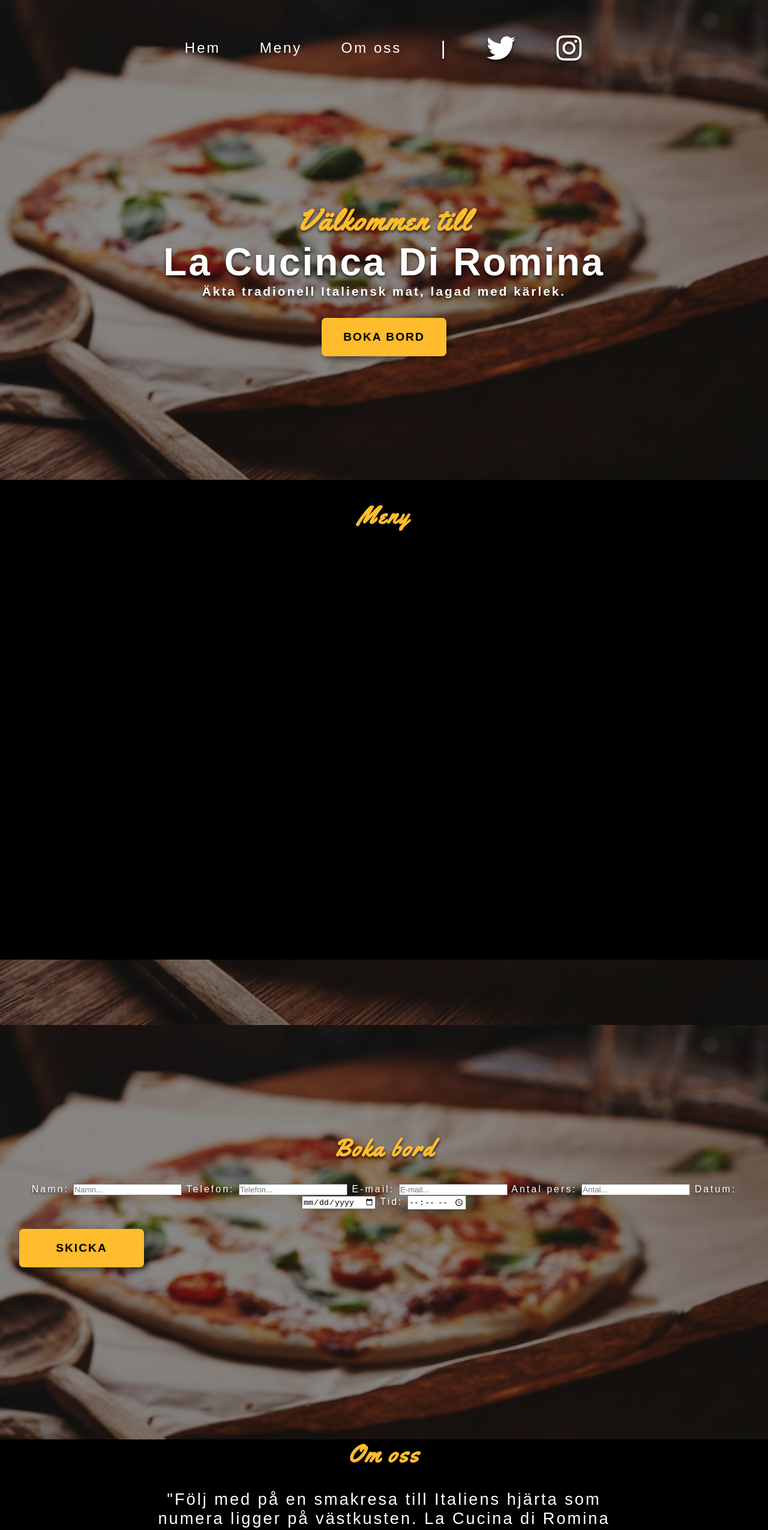
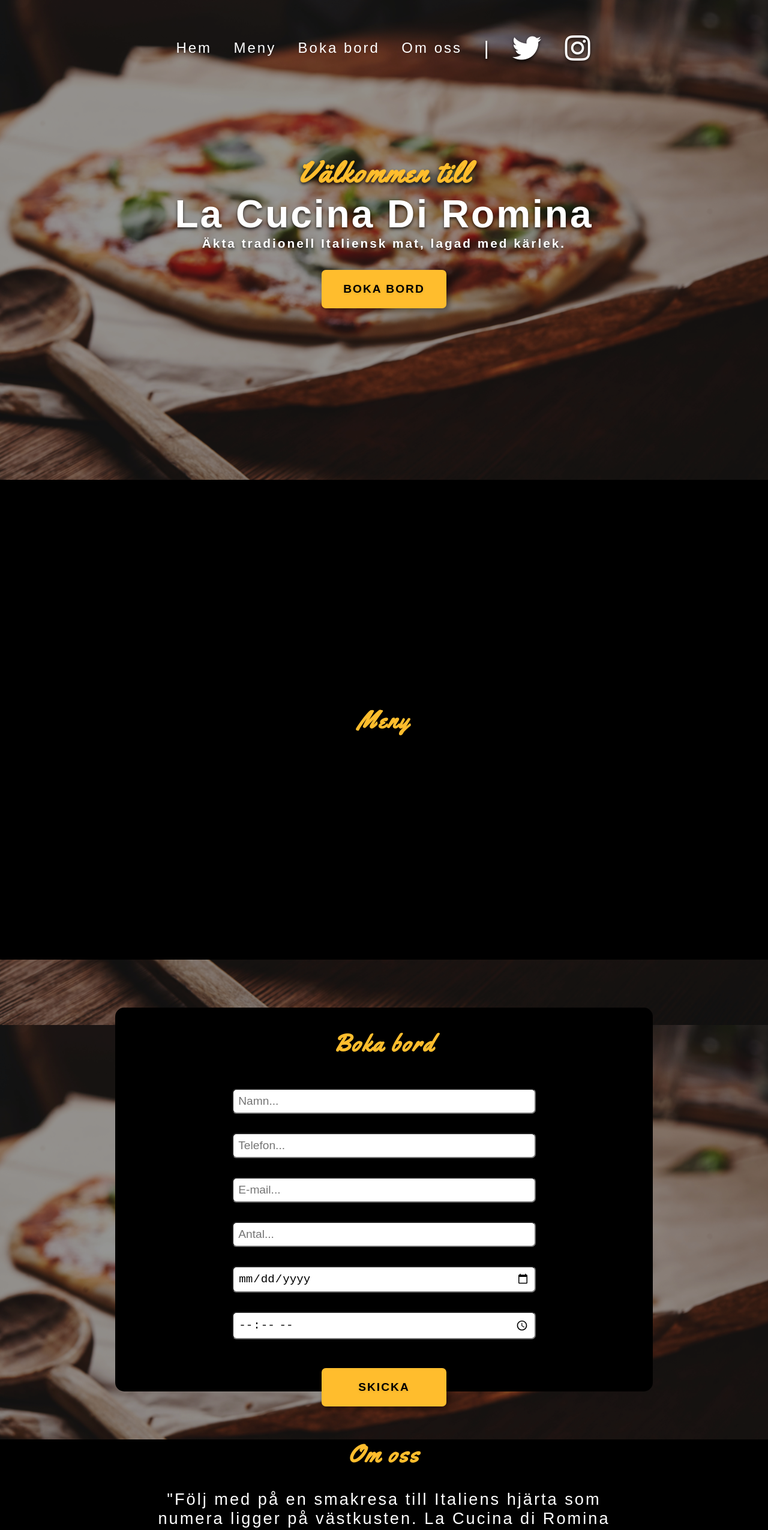
Before and after one commit to HampusJohnOlausson/Italian-resturant, a plain HTML site: page index.html in a window 1280 px wide. Shown: the top 2551 px of the page at 60% size. Drawn offline with Linux system fonts and the light colour scheme.

Commit message:
Added some changes in the sections and added smooth scroll

```diff
--- a/dist/css/css/sass/_front.scss
+++ b/dist/css/css/sass/_front.scss
@@ -1,14 +1,11 @@
 .first-section {
 
-      background: rgba(0, 0, 0, 0.45);
-      height: 80vh;
+      height: 100vh;
       display: flex;
-      flex-direction: column;
-      align-items: center;
-      justify-content: center;
-      text-align: center;
+      background: rgba(0, 0, 0, 0.4);
 
       .welcome {
+        text-align: center;
         width: 100%;
         color: $primary;
         font-size: 3rem;
@@ -17,11 +14,13 @@
       }
 
       .hero-text {
+        text-align: center;
         width: 100%;
         font-size: 4rem;
         animation: rightSlide 2.5s ease;
       }
       .under-text {
+        text-align: center;
         width: 100%;
         font-size: 1.3rem;
         animation: rightSlide 3s ease;
--- a/dist/css/css/sass/_meny.scss
+++ b/dist/css/css/sass/_meny.scss
@@ -4,5 +4,4 @@
     text-align: center;
 
 
-
 }
--- a/dist/css/css/sass/_reservation.scss
+++ b/dist/css/css/sass/_reservation.scss
@@ -1,42 +1,28 @@
 .reservation-section{
-    display: flex;
-    flex-direction: column;
-    justify-content: center;
-    align-items: center;
-    text-align: center;
-      min-height: 100vh;
-      background-image: url(/Images/vino.jpg);
-      background-attachment: fixed;
-      background-size: cover;
-      background: rgba(0, 0, 0, 0.45);
+      text-align: center;
+      height: 100vh;
+      background: rgba(0, 0, 0, 0.4);
 
-   .form-container {
+      .reservationContainer {
+          background-color: $black;
+          border-radius: 15px;
+          width: 70%;
+          height: 80vh;
 
-       height: 75vh;
+          margin: auto;
+
+  .form {
+
        width: 60%;
        margin: auto;
-       display: flex;
-       flex-direction: column;
-       justify-content: center;
-       align-items: center;
-       border: 3px solid $primary;
-       border-radius: 7px;
+       font-size: 1.2rem;
 
-       form {
-           display: flex;
-           flex-direction: column;
-           font-size: 1.2rem;
-           width: 60%;
-
-           label {
-               margin: 0.5rem 0rem 0.5rem;
-           }
            input{
+            margin: 1rem;
             border-radius: 7px;
             padding: 0.5rem;
             font-size: 1.2rem;
             outline: none;
-            border: 2px solid $accent;
         }
        }
     }
--- a/dist/css/css/sass/style.scss
+++ b/dist/css/css/sass/style.scss
@@ -4,8 +4,10 @@
   box-sizing: border-box;
 }
 body {
+  background: rgba(0, 0, 0, 0.4);
   font-family: "Josefin Sans", sans-serif;
 }
+
 
 /* Colors */
 
@@ -24,6 +26,22 @@ $black: #000000;
 
 /*Flex classes*/
 
+.flex-column-center-align{
+  display: flex;
+  flex-direction: column;
+  align-items: center;
+  justify-content: center;
+}
+.flex-column-center{
+  display: flex;
+  flex-direction: column;
+  justify-content: center;
+}
+.flex-column{
+  display: flex;
+  flex-direction: column;
+}
+
 /* Reusable classes */
 
 h2{
@@ -38,26 +56,29 @@ h2{
 
 
 .wrapper {
-    background-image: url(/Images/pizza.jpg);
-    background-attachment: fixed;
-    background-size: cover;
     min-height: 100vh;
     width: 100%;
     overflow: hidden;
-    scroll-behavior: smooth;
     color: $accent;
     letter-spacing: 3px;
+    background-image: url(/Images/pizza.jpg);
+    background-size: cover;
+    background-attachment: fixed;
     box-shadow: 4px 4px 10px 1px rgba(0, 0, 0, 0.6);
     text-shadow: 0 3px 5px rgba(0, 0, 0, 0.7);
 
 .header {
+  position: fixed;
+  top: 0;
+  left: 0;
+  right: 0;
   width: 100%;
   display: flex;
   justify-content: center;
   align-items: center;
   padding: 2rem;
   height: 20vh;
-  background: rgba(0, 0, 0, 0.45);
+
 
   .nav-list {
     width: 60%;
--- a/dist/css/style.css
+++ b/dist/css/style.css
@@ -6,6 +6,7 @@
 }
 
 body {
+  background: rgba(0, 0, 0, 0.4);
   font-family: "Josefin Sans", sans-serif;
 }
 
@@ -15,42 +16,10 @@ body {
   height: 100vh;
   background-color: #000000;
   text-align: center;
-  display: -webkit-box;
-  display: -ms-flexbox;
-  display: flex;
-  -webkit-box-orient: vertical;
-  -webkit-box-direction: normal;
-      -ms-flex-direction: column;
-          flex-direction: column;
-  -webkit-box-align: center;
-      -ms-flex-align: center;
-          align-items: center;
-  -webkit-box-pack: center;
-      -ms-flex-pack: center;
-          justify-content: center;
 }
 
 .contact-section .info-container {
-  display: -webkit-box;
-  display: -ms-flexbox;
-  display: flex;
-  -webkit-box-orient: vertical;
-  -webkit-box-direction: normal;
-      -ms-flex-direction: column;
-          flex-direction: column;
-  -webkit-box-pack: center;
-      -ms-flex-pack: center;
-          justify-content: center;
   width: 60%;
-}
-
-.contact-section .info-container .info-h2 {
-  font-size: 3rem;
-  text-align: center;
-  font-family: "Yellowtail", cursive;
-  color: #ffbd2d;
-  -webkit-animation: leftSlide 1.5s ease;
-          animation: leftSlide 1.5s ease;
 }
 
 .contact-section .info-container .info-text {
@@ -155,25 +124,15 @@ body {
 }
 
 .first-section {
-  background: rgba(0, 0, 0, 0.45);
-  height: 80vh;
+  height: 100vh;
   display: -webkit-box;
   display: -ms-flexbox;
   display: flex;
-  -webkit-box-orient: vertical;
-  -webkit-box-direction: normal;
-      -ms-flex-direction: column;
-          flex-direction: column;
-  -webkit-box-align: center;
-      -ms-flex-align: center;
-          align-items: center;
-  -webkit-box-pack: center;
-      -ms-flex-pack: center;
-          justify-content: center;
-  text-align: center;
+  background: rgba(0, 0, 0, 0.4);
 }
 
 .first-section .welcome {
+  text-align: center;
   width: 100%;
   color: #ffbd2d;
   font-size: 3rem;
@@ -183,6 +142,7 @@ body {
 }
 
 .first-section .hero-text {
+  text-align: center;
   width: 100%;
   font-size: 4rem;
   -webkit-animation: rightSlide 2.5s ease;
@@ -190,6 +150,7 @@ body {
 }
 
 .first-section .under-text {
+  text-align: center;
   width: 100%;
   font-size: 1.3rem;
   -webkit-animation: rightSlide 3s ease;
@@ -197,70 +158,31 @@ body {
 }
 
 .reservation-section {
-  display: -webkit-box;
-  display: -ms-flexbox;
-  display: flex;
-  -webkit-box-orient: vertical;
-  -webkit-box-direction: normal;
-      -ms-flex-direction: column;
-          flex-direction: column;
-  -webkit-box-pack: center;
-      -ms-flex-pack: center;
-          justify-content: center;
-  -webkit-box-align: center;
-      -ms-flex-align: center;
-          align-items: center;
   text-align: center;
-  min-height: 100vh;
-  background-image: url(/Images/vino.jpg);
-  background-attachment: fixed;
-  background-size: cover;
-  background: rgba(0, 0, 0, 0.45);
+  height: 100vh;
+  background: rgba(0, 0, 0, 0.4);
 }
 
-.reservation-section .form-container {
-  height: 75vh;
+.reservation-section .reservationContainer {
+  background-color: #000000;
+  border-radius: 15px;
+  width: 70%;
+  height: 80vh;
+  margin: auto;
+}
+
+.reservation-section .reservationContainer .form {
   width: 60%;
   margin: auto;
-  display: -webkit-box;
-  display: -ms-flexbox;
-  display: flex;
-  -webkit-box-orient: vertical;
-  -webkit-box-direction: normal;
-      -ms-flex-direction: column;
-          flex-direction: column;
-  -webkit-box-pack: center;
-      -ms-flex-pack: center;
-          justify-content: center;
-  -webkit-box-align: center;
-      -ms-flex-align: center;
-          align-items: center;
-  border: 3px solid #ffbd2d;
-  border-radius: 7px;
+  font-size: 1.2rem;
 }
 
-.reservation-section .form-container form {
-  display: -webkit-box;
-  display: -ms-flexbox;
-  display: flex;
-  -webkit-box-orient: vertical;
-  -webkit-box-direction: normal;
-      -ms-flex-direction: column;
-          flex-direction: column;
-  font-size: 1.2rem;
-  width: 60%;
-}
-
-.reservation-section .form-container form label {
-  margin: 0.5rem 0rem 0.5rem;
-}
-
-.reservation-section .form-container form input {
+.reservation-section .reservationContainer .form input {
+  margin: 1rem;
   border-radius: 7px;
   padding: 0.5rem;
   font-size: 1.2rem;
   outline: none;
-  border: 2px solid #ffffff;
 }
 
 /*
@@ -310,6 +232,45 @@ body {
 
 */
 /*Flex classes*/
+.flex-column-center-align {
+  display: -webkit-box;
+  display: -ms-flexbox;
+  display: flex;
+  -webkit-box-orient: vertical;
+  -webkit-box-direction: normal;
+      -ms-flex-direction: column;
+          flex-direction: column;
+  -webkit-box-align: center;
+      -ms-flex-align: center;
+          align-items: center;
+  -webkit-box-pack: center;
+      -ms-flex-pack: center;
+          justify-content: center;
+}
+
+.flex-column-center {
+  display: -webkit-box;
+  display: -ms-flexbox;
+  display: flex;
+  -webkit-box-orient: vertical;
+  -webkit-box-direction: normal;
+      -ms-flex-direction: column;
+          flex-direction: column;
+  -webkit-box-pack: center;
+      -ms-flex-pack: center;
+          justify-content: center;
+}
+
+.flex-column {
+  display: -webkit-box;
+  display: -ms-flexbox;
+  display: flex;
+  -webkit-box-orient: vertical;
+  -webkit-box-direction: normal;
+      -ms-flex-direction: column;
+          flex-direction: column;
+}
+
 /* Reusable classes */
 h2 {
   font-family: "Yellowtail", cursive;
@@ -322,21 +283,24 @@ h2 {
 
 /* --Wrapper--- */
 .wrapper {
-  background-image: url(/Images/pizza.jpg);
-  background-attachment: fixed;
-  background-size: cover;
   min-height: 100vh;
   width: 100%;
   overflow: hidden;
-  scroll-behavior: smooth;
   color: #ffffff;
   letter-spacing: 3px;
+  background-image: url(/Images/pizza.jpg);
+  background-size: cover;
+  background-attachment: fixed;
   -webkit-box-shadow: 4px 4px 10px 1px rgba(0, 0, 0, 0.6);
           box-shadow: 4px 4px 10px 1px rgba(0, 0, 0, 0.6);
   text-shadow: 0 3px 5px rgba(0, 0, 0, 0.7);
 }
 
 .wrapper .header {
+  position: fixed;
+  top: 0;
+  left: 0;
+  right: 0;
   width: 100%;
   display: -webkit-box;
   display: -ms-flexbox;
@@ -349,7 +313,6 @@ h2 {
           align-items: center;
   padding: 2rem;
   height: 20vh;
-  background: rgba(0, 0, 0, 0.45);
 }
 
 .wrapper .header .nav-list {
--- a/index.html
+++ b/index.html
@@ -24,9 +24,10 @@
         <header class="header">
 
             <ul class="nav-list">
-                <li><a href="#">Hem</a></li>
-                <li><a href="#">Meny</a></li>
-                <li><a href="#">Om oss</a></li>
+                <li><a href="#heroSection">Hem</a></li>
+                <li><a href="#menuSection">Meny</a></li>
+                <li><a href="#reservationSection">Boka bord</a></li>
+                <li><a href="#aboutSection">Om oss</a></li>
                 <li class="nav-line">|</li>
                 <li><i class="fab fa-twitter"></i></li>
                 <li><i class="fab fa-instagram"></i></li>
@@ -34,15 +35,15 @@
         </header>
 
         <!--Hero-->
-        <section class="first-section">
+        <section class="first-section flex-column-center-align" id="heroSection" >
             <h3 class="welcome">Välkommen till</h3>
-           <h1 class="hero-text">La Cucinca Di Romina</h1>
+           <h1 class="hero-text">La Cucina Di Romina</h1>
             <h3 class="under-text">Äkta tradionell Italiensk mat, lagad med kärlek.</h3>
-            <a href="#" class="btn">Boka Bord</a>
+            <a href="#reservationSection" class="btn">Boka Bord</a>
         </section>
 
         <!--menu-->
-        <section class="menu-section">
+        <section class="menu-section flex-column-center-align" id="menuSection">
             <h2>Meny</h2>
             <div class="menu-container">
 
@@ -50,37 +51,37 @@
         </section>
 
         <!--Book table-->
-        <section class="reservation-section">
-            <h2>Boka bord</h2>
+        <section class="reservation-section flex-column-center-align" id="reservationSection" >
 
-    <form action="">
+            <div class="reservationContainer flex-column">
 
-        <label for="Name">Namn:</label>
+    <form action="" class="form flex-column">
+
+        <h2>Boka bord</h2>
+
         <input type="text" placeholder="Namn...">
 
-        <label for="phone">Telefon:</label>
         <input type="text" placeholder="Telefon...">
 
-        <label for="">E-mail:</label>
+
         <input type="text" placeholder="E-mail...">
 
-        <label for="number">Antal pers: </label>
         <input type="number" placeholder="Antal...">
 
-        <label for="date">Datum:</label>
         <input type="date">
 
-        <label for="time">Tid:</label>
         <input type="time">
+        <a href="#" class="btn">Skicka</a>
 
-        <a href="#" class="btn">Skicka</a>
     </form>
 
+
+</div>
         </section>
 
         <!--Contact-->
-        <section class="contact-section">
-            <div class="info-container">
+        <section class="contact-section flex-column-center-align" id="aboutSection">
+            <div class="info-container flex-column-center">
 
           <h2>Om oss</h2>
 
```
Also changed, not shown: dist/css/css/sass/_contact.scss (+1 -15 lines), js/app.js (+32 -0 lines), 1 other file.
